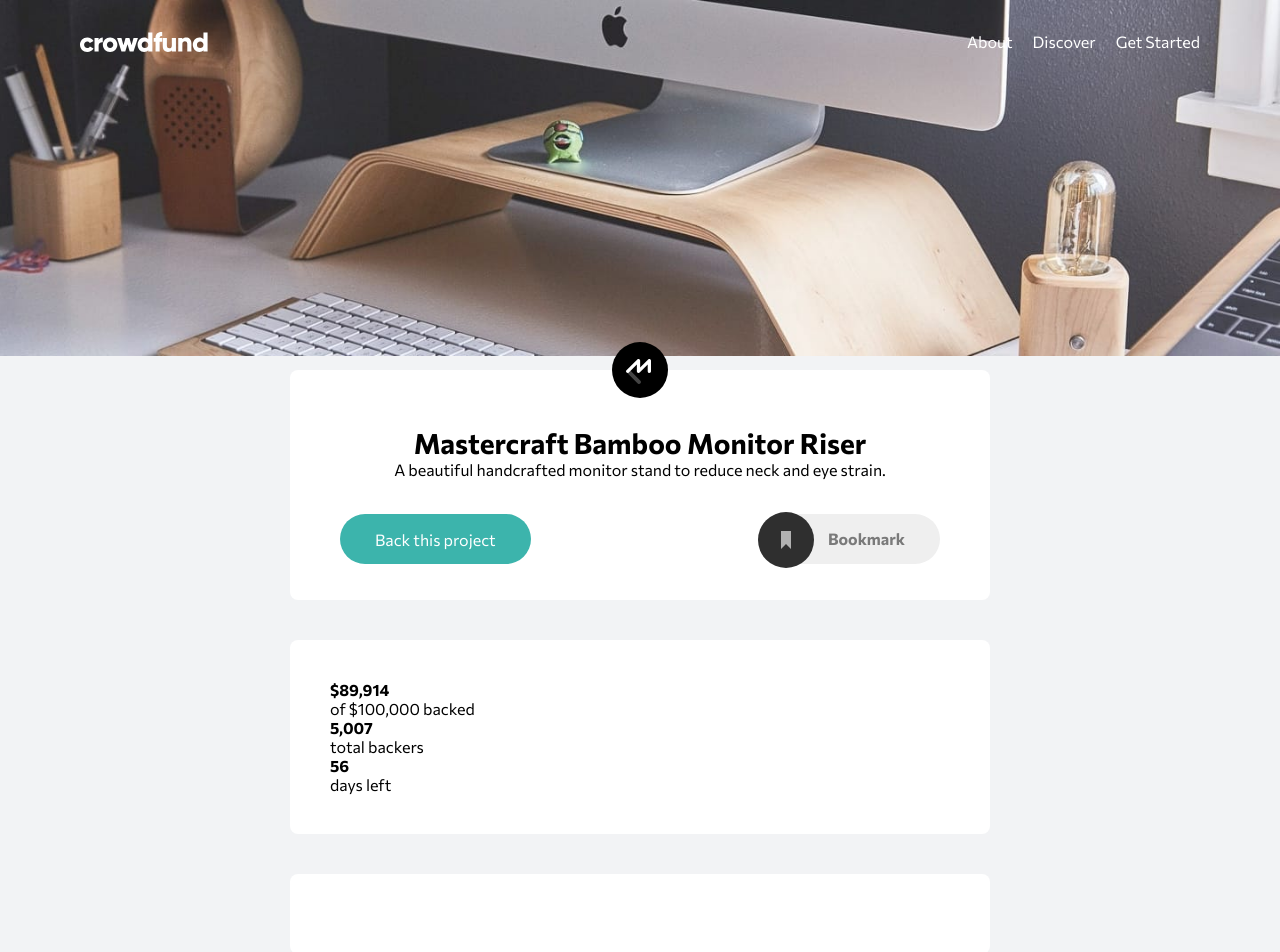
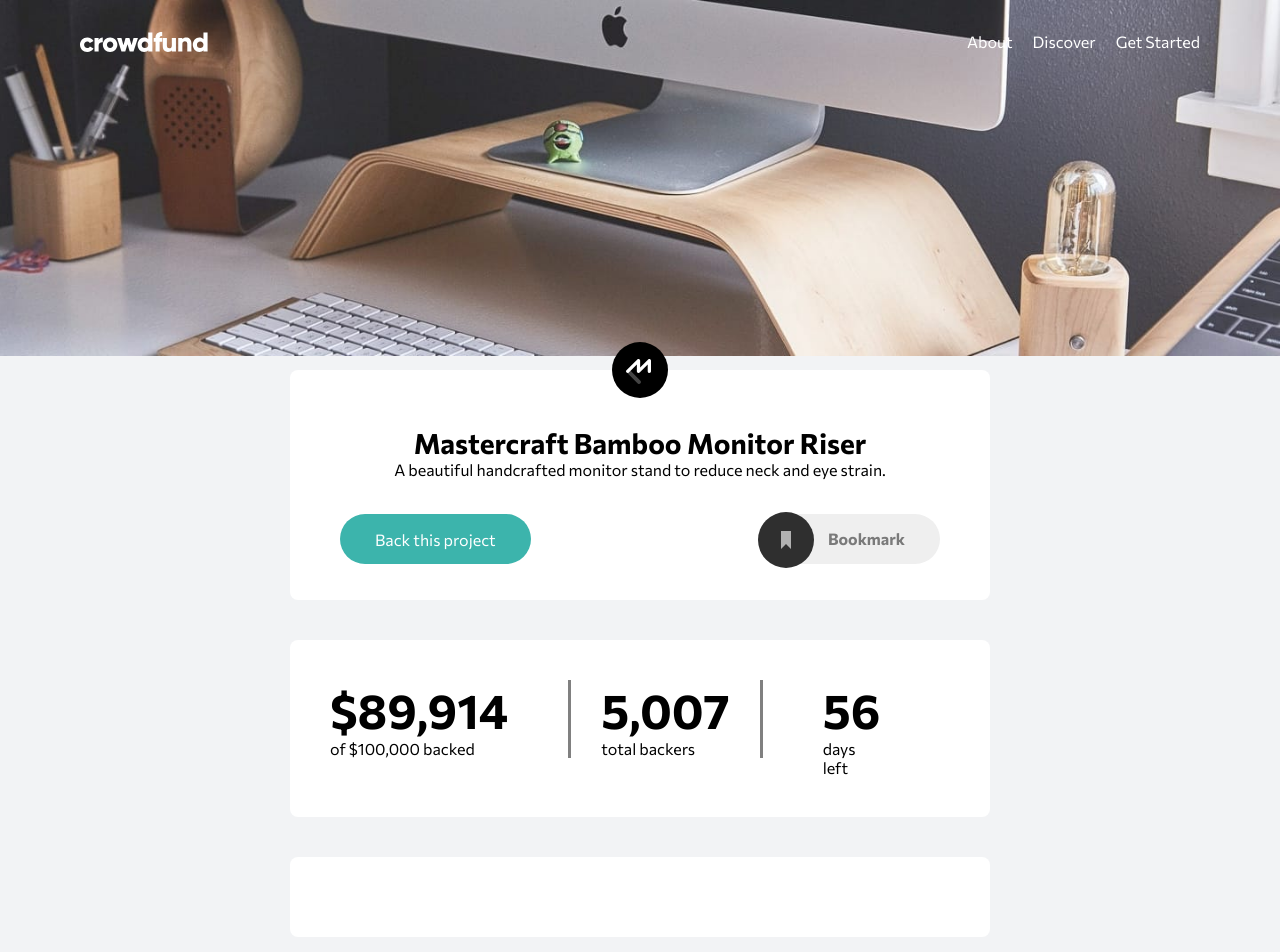
Before and after one commit to ardotheedu/crowdfunding-product-page, a Next.js app: page / in a window 1280 px wide. Shown: the top 952 px of the page. Built offline with nearby package versions, Linux system fonts and the light colour scheme.

Commit message:
feat: progress numbers

```diff
--- a/src/pages/index.tsx
+++ b/src/pages/index.tsx
@@ -30,9 +30,17 @@ export default function Home() {
             </Buttons>
             </Introduction>
             <Progress>
-              <p><strong>$89,914</strong><br/> of $100,000 backed</p>
-              <p><strong>5,007</strong><br/> total backers</p>
-              <p><strong>56</strong><br/> days left</p>
+              <div>
+                <h3><strong>$89,914</strong></h3>
+                <p> of $100,000 backed</p>
+              </div>
+              <div>
+                <h3><strong>5,007</strong></h3>
+                <p> total backers</p>
+              </div>
+              <div>
+                <h3><strong>56</strong></h3><p>days left</p>
+              </div>
 
               <div>
                 <div style={{width: `30%`}} />
--- a/src/styles/pages/index.ts
+++ b/src/styles/pages/index.ts
@@ -105,6 +105,26 @@ export const Progress = styled.div`
     margin-bottom: 40px;
     padding: 40px;
     border-radius: 8px;
+    display: flex;
+
+    div {
+      margin: 0 30px;
+    }
+
+    div:nth-child(2){
+      border-right: 3px solid grey;
+      border-left: 3px solid grey;
+      height: 100%;
+      padding: 0 30px;
+    }
+
+    h3 {
+      font-size: 3rem;
+    }
+
+    div:nth-child(1){
+      margin-left: 0;
+    }
 `;
 
 export const About = styled.div`
```
